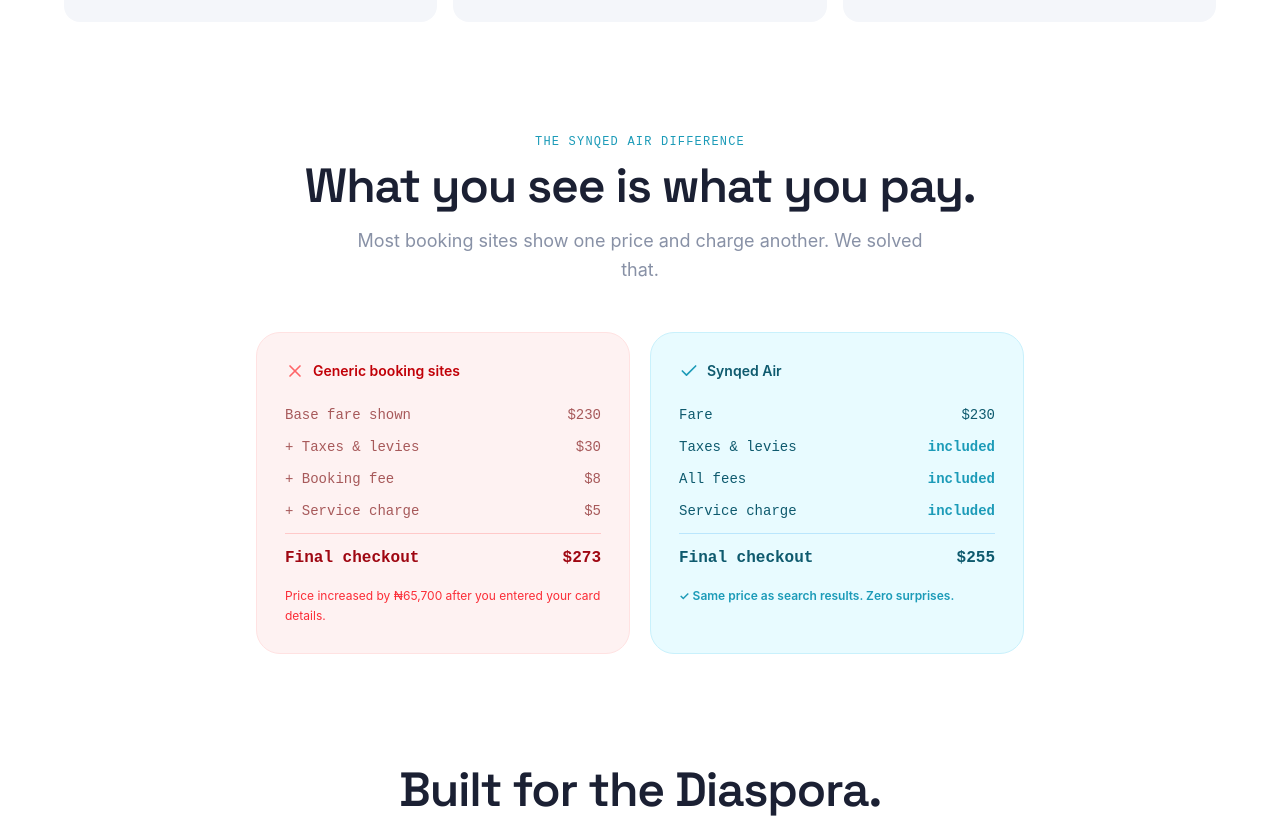
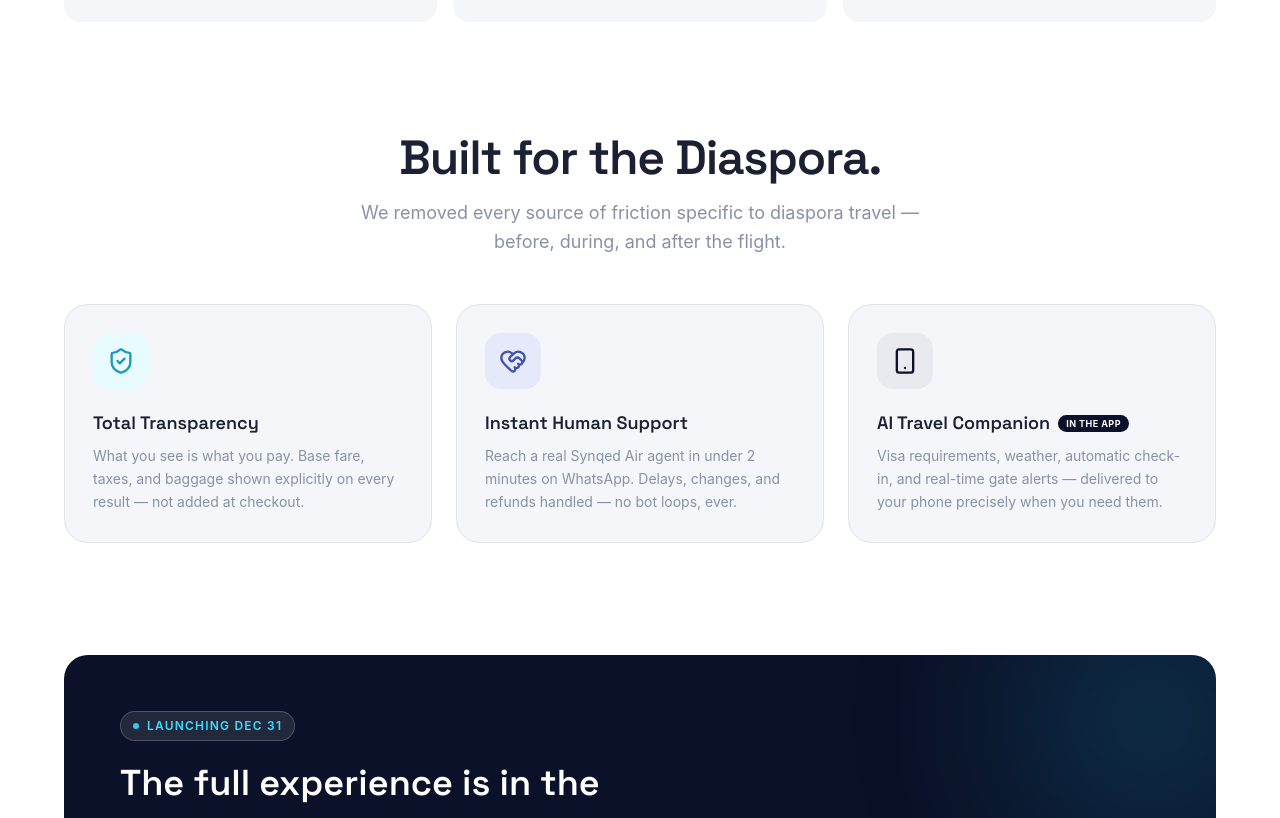
Before and after one commit to Chuzzy99/Synqedair, a Next.js app: page / in a window 1280 px wide. Shown: the part 1801-2619 px from the top of the page. Built offline with nearby package versions, Linux system fonts and the light colour scheme; no server answers.

Commit message:
feat: remove pricing comparison section from homepage

```diff
--- a/src/app/page.tsx
+++ b/src/app/page.tsx
@@ -10,7 +10,6 @@
   HeartHandshake,
   PlaneTakeoff,
   Loader2,
-  X,
   Smartphone,
 } from "lucide-react";
 import { useRouter } from "next/navigation";
@@ -424,87 +423,6 @@
               </motion.div>
             </div>
 
-            {/* ── Pricing transparency comparison ── */}
-            <div className="mb-20 md:mb-28">
-              <motion.div
-                initial={{ opacity: 0, y: 20 }}
-                whileInView={{ opacity: 1, y: 0 }}
-                viewport={{ once: true }}
-                className="text-center mb-12"
-              >
-                <span className="font-mono text-xs tracking-widest text-[#1C9BB8] uppercase mb-3 block">The Synqed Air difference</span>
-                <h2 className="font-display text-3xl md:text-4xl lg:text-5xl font-semibold tracking-tight mb-4">
-                  What you see is what you pay.
-                </h2>
-                <p className="text-mist text-base md:text-lg max-w-xl mx-auto leading-relaxed">
-                  Most booking sites show one price and charge another. We solved that.
-                </p>
-              </motion.div>
-
-              <motion.div
-                initial={{ opacity: 0, y: 24 }}
-                whileInView={{ opacity: 1, y: 0 }}
-                viewport={{ once: true }}
-                transition={{ duration: 0.6 }}
-                className="grid md:grid-cols-2 gap-5 max-w-3xl mx-auto"
-              >
-                {/* Others */}
-                <div className="rounded-3xl border border-red-100 bg-red-50 p-7">
-                  <div className="flex items-center gap-2 mb-6">
-                    <X className="w-5 h-5 text-red-400" />
-                    <span className="font-semibold text-red-700 text-sm">Generic booking sites</span>
-                  </div>
-                  <div className="space-y-3 font-mono text-sm">
-                    {[
-                      { label: "Base fare shown", value: "$230" },
-                      { label: "+ Taxes & levies", value: "$30" },
-                      { label: "+ Booking fee", value: "$8" },
-                      { label: "+ Service charge", value: "$5" },
-                    ].map((row) => (
-                      <div key={row.label} className="flex justify-between text-red-900/70">
-                        <span>{row.label}</span>
-                        <span>{row.value}</span>
-                      </div>
-                    ))}
-                    <div className="border-t border-red-200 pt-3 flex justify-between font-bold text-red-800 text-base">
-                      <span>Final checkout</span>
-                      <span>$273</span>
-                    </div>
-                  </div>
-                  <p className="text-xs text-red-500 mt-4 leading-relaxed">
-                    Price increased by ₦65,700 after you entered your card details.
-                  </p>
-                </div>
-
-                {/* Synqed Air */}
-                <div className="rounded-3xl border border-[#C9F1FC] bg-[#E8FBFF] p-7">
-                  <div className="flex items-center gap-2 mb-6">
-                    <Check className="w-5 h-5 text-[#1C9BB8]" />
-                    <span className="font-semibold text-[#0E5A6E] text-sm">Synqed Air</span>
-                  </div>
-                  <div className="space-y-3 font-mono text-sm">
-                    {[
-                      { label: "Fare", value: "$230", included: false },
-                      { label: "Taxes & levies", value: "included", included: true },
-                      { label: "All fees", value: "included", included: true },
-                      { label: "Service charge", value: "included", included: true },
-                    ].map((row) => (
-                      <div key={row.label} className="flex justify-between text-[#0E5A6E]">
-                        <span>{row.label}</span>
-                        <span className={row.included ? "text-[#1C9BB8] font-semibold" : ""}>{row.value}</span>
-                      </div>
-                    ))}
-                    <div className="border-t border-[#BAE6FD] pt-3 flex justify-between font-bold text-[#0E5A6E] text-base">
-                      <span>Final checkout</span>
-                      <span>$255</span>
-                    </div>
-                  </div>
-                  <p className="text-xs text-[#1C9BB8] mt-4 leading-relaxed font-semibold">
-                    ✓ Same price as search results. Zero surprises.
-                  </p>
-                </div>
-              </motion.div>
-            </div>
 
             {/* ── 3 Pillars ── */}
             <div className="mb-20 md:mb-28">
```
